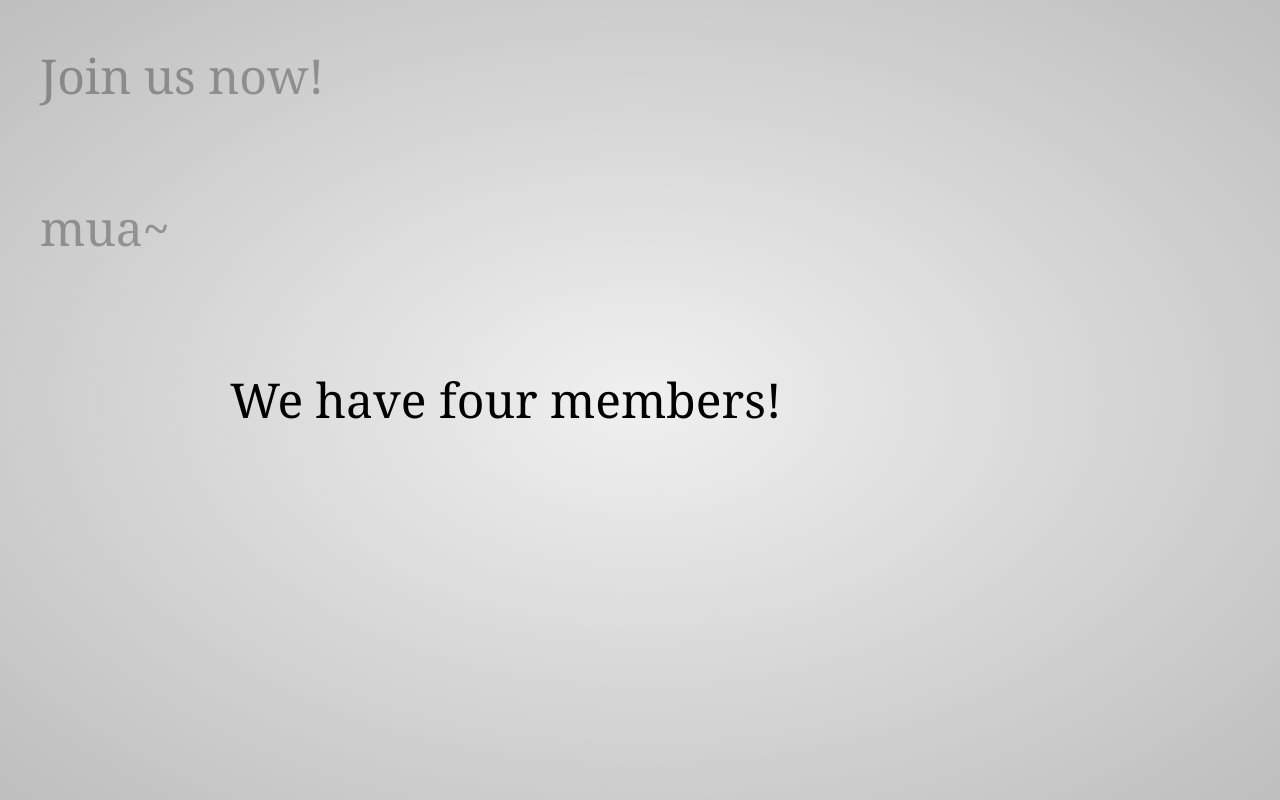
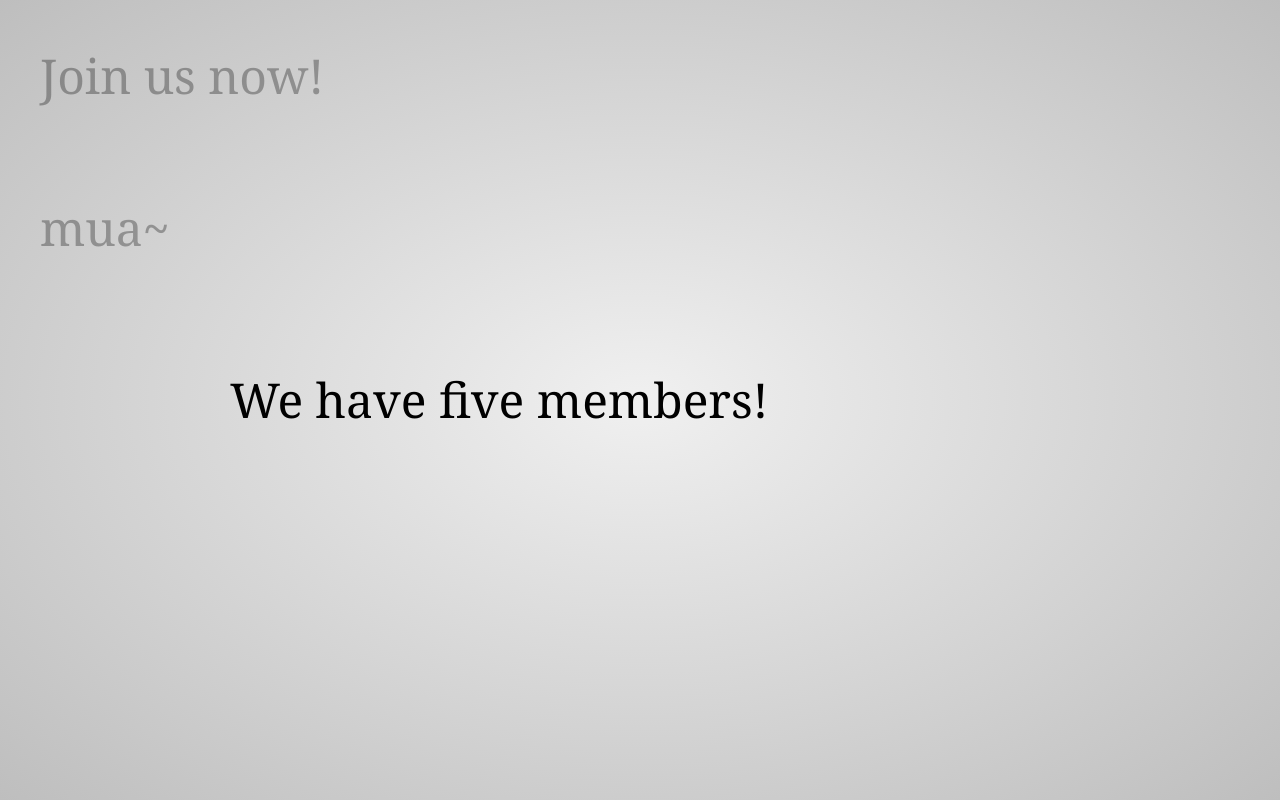
Before and after one commit to Juzoom/Juzoom.github.io, a website built with webpack: page index.html in a window 1280 px wide. Shown: the top 800 px of the page. Built offline with nearby package versions, Linux system fonts and the light colour scheme.

Commit message:
update member number

```diff
--- a/index.html
+++ b/index.html
@@ -10,7 +10,7 @@
 <body>
 <div id="impress">
 	<div id="(。-`ω´-)" class="step" data-x="0" data-y="0">
-		<h1>We have four members!</h1>
+		<h1>We have five members!</h1>
 	</div>
 	<div id="(｡・`ω´･)" class="step" data-x="1600" data-y="0">
 		<h1>They are all awesome!</h1>
```
